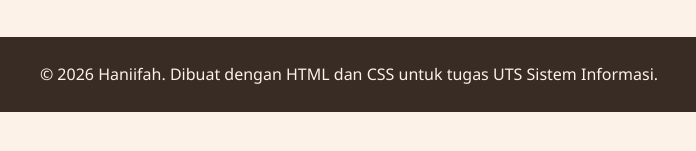
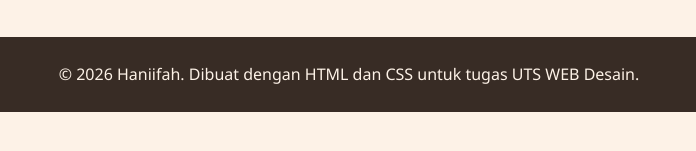
Before and after one commit to hnfhhnfh/CV-Haniifah, a plain HTML site: page proyek.html in a window 1280 px wide. Shown: the part 557-708 px from the top of the page, 291-987 px from the left. Drawn offline with Linux system fonts and the light colour scheme.

Commit message:
Perbaiki source code

```diff
--- a/proyek.html
+++ b/proyek.html
@@ -48,7 +48,7 @@
 </main>
 
 <footer>
-  <p>&copy; 2026 Haniifah. Dibuat dengan HTML dan CSS untuk tugas UTS Sistem Informasi.</p>
+  <p>&copy; 2026 Haniifah. Dibuat dengan HTML dan CSS untuk tugas UTS WEB Desain.</p>
 </footer>
 </body>
 </html>
```
